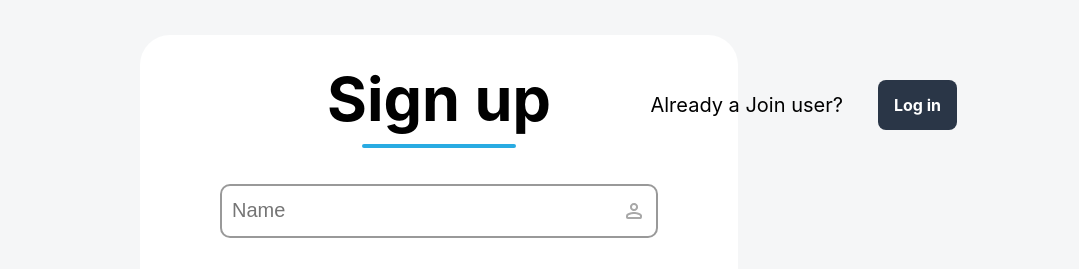
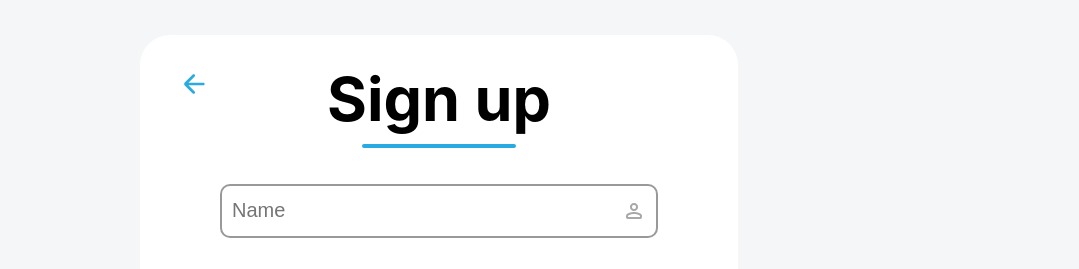
Before and after one commit to t4nell/Join-455, a plain HTML site: page index.html in a window 1280 px wide. Both pictures are taken after a click on the button "Sign up". Shown: the top 269 px of the page, 201-1280 px from the left. Drawn offline with Linux system fonts and the light colour scheme; a web font is replaced by a local one.

Commit message:
Add arrow-left icon navigation button

```diff
--- a/script.js
+++ b/script.js
@@ -30,9 +30,6 @@ function toggleLoginSignup() {
         loginContainer.style.display = 'none';
         signupContainer.innerHTML = getSignupTemplate();
         signupContainer.style.display = 'flex';
-        signupLoginDiv.innerHTML = `
-            <span class="font_size_20px">Already a Join user?</span>
-            <button class="dark_btn" onclick="toggleLoginSignup()">Log in</button>
-        `;
+        signupLoginDiv.innerHTML = "";
     }
 }
--- a/scripts/templates.js
+++ b/scripts/templates.js
@@ -21,6 +21,7 @@ function getLoginTemplate() {
 
 function getSignupTemplate() {
     return `<div class="signup_card">
+    <button onclick="toggleLoginSignup()" class="left_arrow_icon"><img src="./assets/imgs/signupIcons/arrow-left-line.svg" alt="arrow_left_icon"></button>
         <div>
         <a onclick="#"></a>
 
--- a/style.css
+++ b/style.css
@@ -119,6 +119,7 @@ footer a:hover {
   }
 
   .signup_card{
+    position: relative;
     display: flex;
     justify-content: center;
     align-items: center;
@@ -183,3 +184,10 @@ footer a:hover {
   .checkbox_container a{
     color: var(--signup-privacy-policy-color);
   }
+
+  .left_arrow_icon{
+    position: absolute;
+    top: 32px;
+    left: 32px;
+    background-color: unset;
+  }
```
Also changed, not shown: assets/imgs/signupIcons/arrow-left-line.svg (added).
